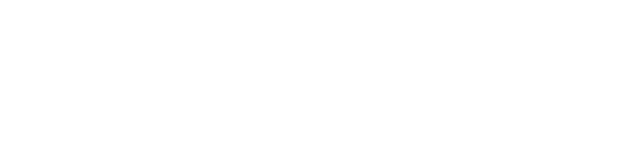
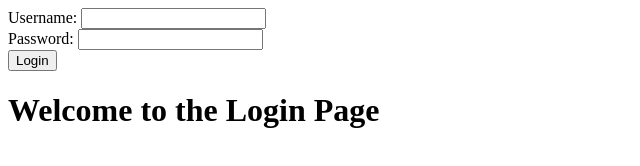
Before and after one commit to okayu1106/first-git, a plain HTML site: page index.html in a window 1280 px wide. Shown: the whole page, without its empty margins (0-640 px from the left). Drawn offline with Linux system fonts and the light colour scheme.

Commit message:
ログインフォームを追加

```diff
--- a/index.html
+++ b/index.html
@@ -6,6 +6,14 @@
     <title>Document</title>
 </head>
 <body>
-
+    <form action="/submit" method="post">
+        <label for="username">Username:</label>
+        <input type="text" id="username" name="username" required>
+        <br>
+        <label for="password">Password:</label>
+        <input type="password" id="password" name="password" required>
+        <br>
+        <button type="submit">Login</button>
+        <h1>Welcome to the Login Page</h1>
 </body>
 </html>
```
